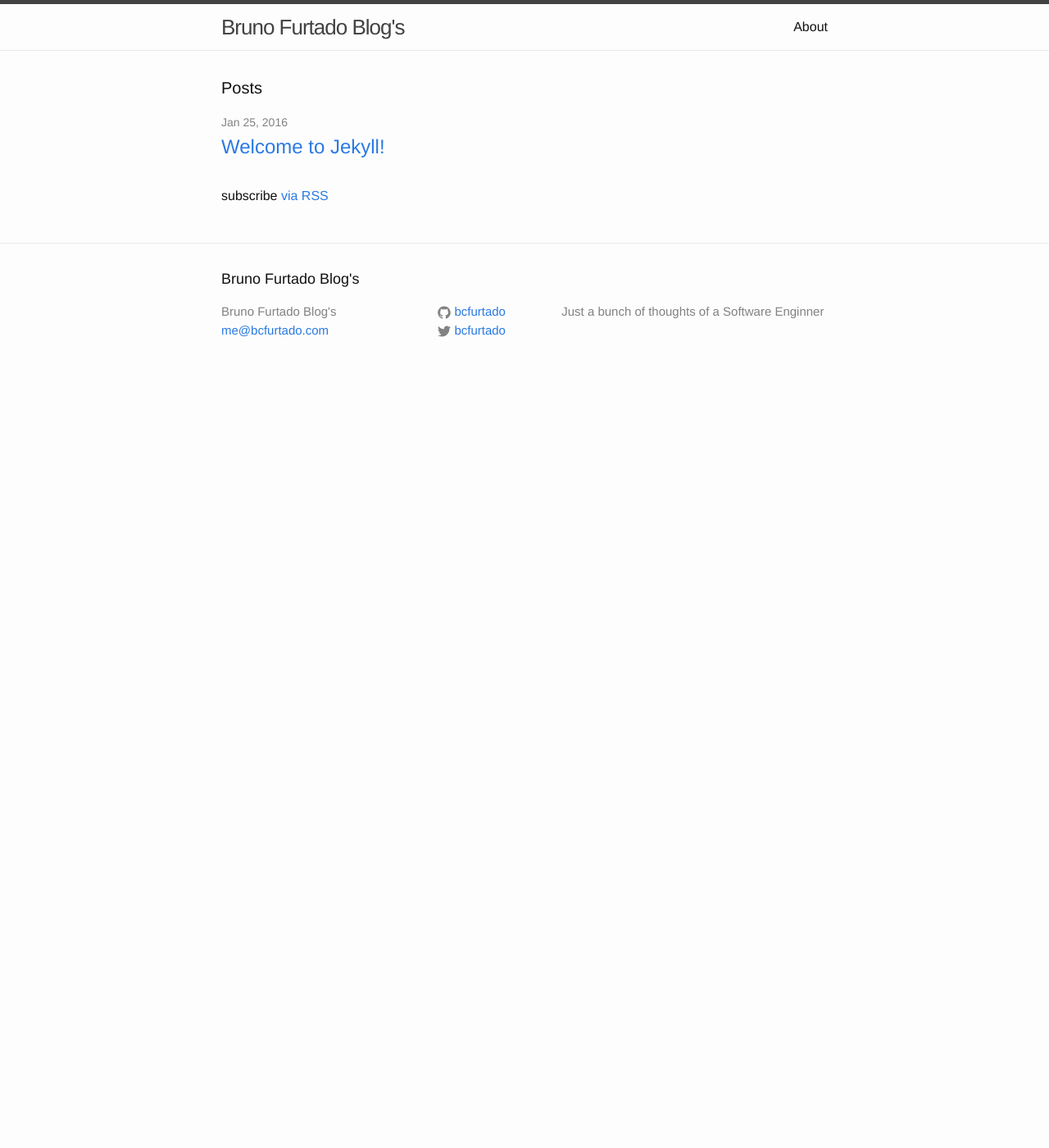
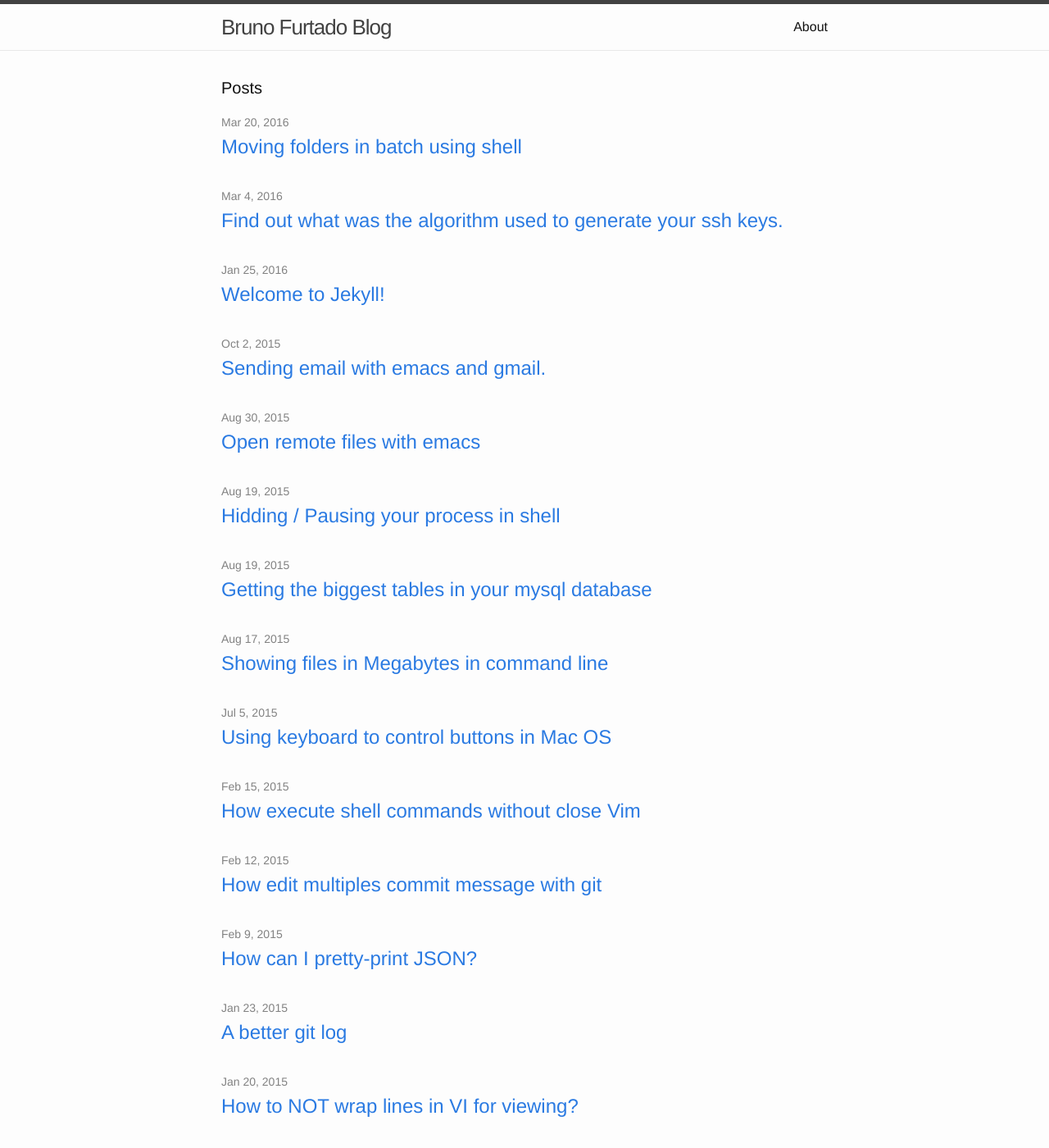
Before and after one commit to bcfurtado/bcfurtado.github.io, a Jekyll site: the page built from index.html, in a window 1280 px wide and 1400 px high. Shown: the whole window at 82% size. Built offline with Jekyll 4.4.1, drawn with Linux system fonts in a browser that asks for light colours; some of the changed text lies outside the part shown.

Commit message:
Add old blog posts

````diff
--- a/_config.yml
+++ b/_config.yml
@@ -6,7 +6,7 @@
 # 'jekyll serve'. If you change this file, please restart the server ≈∫process.
 
 # Site settings
-title: Bruno Furtado Blog's
+title: Bruno Furtado Blog
 email: me@bcfurtado.com
 description: > # this means to ignore newlines until "baseurl:"
   Just a bunch of thoughts of a Software Enginner
--- /dev/null
+++ b/_posts/2015-01-20-how-to-not-wrap-lines-in-vi-for-viewing.markdown
@@ -0,0 +1,9 @@
+---
+layout: post
+title:  "How to NOT wrap lines in VI for viewing?"
+date:   2015-01-20 00:00:00 -0200
+categories: everydayisanewday
+---
+Try `:set nowrap`, works for me in vim, and also works when vim is in vi-compatible mode.
+
+[http://forums.devshed.com/unix-help-35/wrap-lines-vi-viewing-50175.html](http://forums.devshed.com/unix-help-35/wrap-lines-vi-viewing-50175.html)
--- /dev/null
+++ b/_posts/2015-01-23-a-better-git-log.markdown
@@ -0,0 +1,21 @@
+---
+layout: post
+title:  "A better git log"
+date:   2015-01-23 00:00:00 -0200
+categories: everydayisanewday
+---
+A better git log.
+
+![A better git log.](/assets/images/2015-01-23-git-log.jpg)
+
+Add it to your git config file in `~/.gitconfig` in the `alias` section:
+
+```
+[alias]
+    lg = log --graph --pretty=format:'%Cred%h%Creset -%C(yellow)%d%Creset %s %Cgreen(%cr) %C(bold blue)<%an>%Creset' --abbrev-commit --date=relative
+    lg2 = log --graph --pretty=format:'%Cred%h%Creset -%C(yellow)%d%Creset %s %Cgreen(%cd) %C(bold blue)<%an>%Creset' --abbrev-commit --date=short
+```
+
+Then use on console: `git lg` or `git lg2` on your project.
+
+[https://coderwall.com/p/euwpig/a-better-git-log](https://coderwall.com/p/euwpig/a-better-git-log)
--- /dev/null
+++ b/_posts/2015-02-09-how-to-fix-gc-overhead-limit-exceeded-in-eclipse.markdown
@@ -0,0 +1,13 @@
+---
+layout: post
+title:  "How to fix GC overhead limit exceeded in Eclipse"
+date:   2015-01-10 00:00:00 -0200
+categories: everydayisanewday
+---
+IntelliJ is a amazing IDE, however not always we can use this IDE in our work environment. So, Eclipse is a default IDE in a lot of companies and we spend working with those tools.
+
+Some time I notice when I started working with Workspaces with a lot of project is Eclipse start to had a poor performance and constantly have some locks when it doesn’t just stop and throw a exception in your face. Something I never had using IntelliJ, for example.
+
+One error I usually was always receiving was GC overhead limit exceeded. This means the Eclipse was in need of more memory to execute your command than actually was available.
+
+Something what had worked for me was just increase the memory to Eclipse. The solution for this problem I found [here](https://docs.oseems.com/general/application/eclipse/fix-gc-overhead-limit-exceeded).
--- /dev/null
+++ b/_posts/2015-02-12-how-edit-multiples-commit-message-with-git.markdown
@@ -0,0 +1,17 @@
+---
+layout: post
+title:  "How edit multiples commit message with git"
+date:   2015-02-12 00:00:00 -0200
+categories: everydayisanewday
+---
+If you want to edit more than one commit message, run:
+
+```sh
+git rebase -i HEAD~commit_count
+```
+
+Replace `commit_count` with number of commits that you want to edit.
+
+This command launches your editor. Mark the first commit (the one that you want to change) as “edit” instead of “pick”, then save and exit your editor. Make the change you want to commit and then run
+
+[http://stackoverflow.com/a/7070976/1133742](http://stackoverflow.com/a/7070976/1133742)
--- /dev/null
+++ b/_posts/2015-02-15-how-execute-shell-commands-without-close-vim.markdown
@@ -0,0 +1,14 @@
+---
+layout: post
+title:  "How execute shell commands without close Vim"
+date:   2015-02-15 00:00:00 -0200
+categories: everydayisanewday
+---
+
+Every time I needed execute some command when I was using had to close the editor and open it again and I always thought: Should be a easy way to do this without close the the vim all the time.
+
+The answer is: the **Bang** `(!)` command!
+
+`:! git status`
+
+[http://www.linux.com/learn/tutorials/442419-vim-tips-working-with-external-commands](http://www.linux.com/learn/tutorials/442419-vim-tips-working-with-external-commands)
--- /dev/null
+++ b/_posts/2015-07-05-using-keyboard-to-control-buttons-in-mac-os.markdown
@@ -0,0 +1,23 @@
+---
+layout: post
+title:  "Using keyboard to control buttons in Mac OS"
+date:   2015-07-05 00:00:00 -0200
+categories: everydayisanewday
+---
+One of the most things I missed when I moved to Mac OS was the fact I didn’t know how select another button in a active dialog using my keyboard. In Windows and Linux / Gnome this feature is enable by default.
+
+I always thought this was not possible in Mac OS. Only recently I discovery you need need enable it in keyboard settings.
+
+To do it, just:
+
+1. System Preferences → Keyboard → Keyboard Shortcuts
+2. And select `All controls` checkbox under `Full Keyboard Access`
+
+![Keyboard Preferences](/assets/images/2015-07-05-keyboard-mac-os.png)
+
+Now you can use tab and space to use it.
+
+References:
+
+- [http://apple.stackexchange.com/questions/38015/how-can-i-switch-dialog-buttons-using-the-keyboard](http://apple.stackexchange.com/questions/38015/how-can-i-switch-dialog-buttons-using-the-keyboard)
+- [http://osxdaily.com/2010/02/26/use-the-tab-key-to-switch-between-dialog-buttons-in-mac-os-x/](http://osxdaily.com/2010/02/26/use-the-tab-key-to-switch-between-dialog-buttons-in-mac-os-x/)
--- /dev/null
+++ b/_posts/2015-08-17-showing-files-in-megabytes-in-command-line.markdown
@@ -0,0 +1,13 @@
+---
+layout: post
+title:  "Showing files in Megabytes in command line"
+date:   2015-08-17 00:00:00 -0200
+categories: everydayisanewday
+---
+This is something I always forget.
+
+In order to show the size of files in MB in linux I need use ls in this way:
+
+`ls -l –block-size=M`
+
+[http://unix.stackexchange.com/questions/64148/how-do-i-make-ls-show-file-sizes-in-megabytes](http://unix.stackexchange.com/questions/64148/how-do-i-make-ls-show-file-sizes-in-megabytes)
--- /dev/null
+++ b/_posts/2015-08-19-getting-the-biggest-tables-in-your-mysql-database.markdown
@@ -0,0 +1,9 @@
+---
+layout: post
+title:  "Getting the biggest tables in your mysql database"
+date:   2015-08-19 00:00:00 -0200
+categories: everydayisanewday
+---
+How you get your biggest tables in mysql?
+
+[https://www.percona.com/blog/2008/02/04/finding-out-largest-tables-on-mysql-server/](https://www.percona.com/blog/2008/02/04/finding-out-largest-tables-on-mysql-server/)
--- /dev/null
+++ b/_posts/2015-08-30-hidding-pausing-your-process-in-shell.markdown
@@ -0,0 +1,11 @@
+---
+layout: post
+title:  "Hidding / Pausing your process in shell"
+date:   2015-08-19 00:00:00 -0200
+categories: everydayisanewday
+---
+This is some interesting thing to know. I already had read about it sometimes, but how I not used to use this command I always forget.
+
+Imagine you had opened your shell command. You are editing a file in a remote server behind a ssh connection. You are using the VI as text editor. You had started to edit him, but now you need come back to home directory of your remote machine, but you don’t want lost your changes, don’t wanna save him and don’t want open another remote connection. What do you do?
+
+You just need press `Ctrl + Z` and your process will go to background and when you finished to come back just type `bg`.
--- /dev/null
+++ b/_posts/2015-10-02-open-remote-files-with-emacs.markdown
@@ -0,0 +1,23 @@
+---
+layout: post
+title:  "Open remote files with emacs"
+date:   2015-08-30 00:00:00 -0200
+categories: everydayisanewday emacs
+---
+Tired to always need learn news IDE’s/text editors and yours shortcuts of severals vendors and have to change between than every time I had change between languages, I opted to start learn emacs.
+
+Emacs is a console text editor. Looks like old fashion and a hipster thing, but I’m enjoying.
+Emacs have some nice features and greats plugins ([Magit](http://magit.vc) I’m talking about you! <3).
+
+One of the features I had discovered today was the possibility of access remotes files with my emacs configurations.
+
+To do that, just type:
+
+```
+C-x C-f /ssh:user@machine.com:/home/user
+```
+
+You can see nice emacs tricks access on [http://emacsroks.com](http://emacsroks.com). EP 13 is a good one!
+
+Source:
+[http://www.gnu.org/software/emacs/manual/html_node/emacs/Remote-Files.html](http://www.gnu.org/software/emacs/manual/html_node/emacs/Remote-Files.html)
--- /dev/null
+++ b/_posts/2015-10-02-sending-email-with-emacs-and-gmail.markdown
@@ -0,0 +1,47 @@
+---
+layout: post
+title:  "Sending email with emacs and gmail."
+date:   2015-10-02 00:00:00 -0200
+categories: everydayisanewday emacs
+---
+How can I send a email with emacs using google smtp servers?
+
+Emacs has an email client. To use it you just need type:
+
+`C-x m`
+
+But before that, you need configure the smtp server and authentication files.
+Open your emacs configuration file: ~/.emacs and insert the following lines bellow to use gmail for example:
+
+
+```lisp
+(setq smtpmail-stream-type ‘ssl)
+(setq smtpmail-smtp-server “smtp.gmail.com”)
+(setq smtpmail-smtp-service 465)
+```
+
+Create a new file called: `~/.authinfo` and:
+
+```
+machine smtp.gmail.com login email@gmail.com password your_password port 465
+```
+
+After `C-x` m you can write your email as usual and at end, just type: `C-c C-c` and your email will be sent. :)
+
+## Notes:
+
+- If you are having some issue to send emails with gmail stmp server, try enable this feature in your gmail account:
+[https://www.google.com/settings/u/0/security/lesssecureapps](https://www.google.com/settings/u/0/security/lesssecureapps)
+
+- If you has 2 step verification login enabled, you will need create a specific password for this app.
+
+- Keep passwords in text-plain files is insecure, but looks like you can encrypt the `.authinfo` file with your gpg key without problems.[http://emacswiki.org/emacs/GnusAuthinfo](http://emacswiki.org/emacs/GnusAuthinfo)
+
+- This configuration was used with Emacs 24 and OS X Yosemite: 10.10.5
+
+- Before I come with this configuration, I had tried others and I had installed the gnutls library via brew. I don’t think you will need, but I any case you can try install.
+
+Sources:
+
+- [http://www.emacswiki.org/emacs/GnusGmail#toc10](http://www.emacswiki.org/emacs/GnusGmail#toc10)
+- [http://superuser.com/a/476716](http://superuser.com/a/476716)
--- /dev/null
+++ b/_posts/2016-03-04-find-out-what-was-the-algorithm-used-to-generate-your-ssh-keys.markdown
@@ -0,0 +1,22 @@
+---
+layout: post
+title:  "Find out what was the algorithm used to generate your ssh keys."
+date:   2016-03-04 00:00:00 -0200
+categories: everydayisanewday
+---
+Find out what was the algorithm used to generate your ssh keys.
+
+I create my ssh keys at some long time ago I do not even remember with was the algorithm and the encryption level I used to generate them.
+
+Lucky you can type this for find it out:
+
+```sh
+[palvarez@oizon ~]$ ssh-keygen -l -f ~/.ssh/id_rsa.pub 2048 2e:8c:fd:aa:9f:95:86:9e:b0:d2:a6:1a:7e:d3:3e:74 .ssh/id_rsa.pub (RSA)
+```
+
+
+Explanation:
+ -l          Show the fingerprint of the key file.
+ -f filename Filename of the key file.
+
+Source: [http://superuser.com/a/139311](http://superuser.com/a/139311)
--- /dev/null
+++ b/_posts/2016-03-30-moving-folders-in-batch-using-shell.markdown
@@ -0,0 +1,12 @@
+---
+layout: post
+title:  "Moving folders in batch using shell"
+date:   2016-03-20 00:00:00 -0200
+categories: everydayisanewday
+---
+It's more like a mental note.
+
+
+```
+tree -L 1 | grep something | awk ’{print $2}’ | xargs -n 1 -I {} mv {} newfolder/
+```
````
Also changed, not shown: _posts/2015-02-09-how-can-i-pretty-print-json.markdown (added, +11 -0 lines), assets/images/2015-01-23-git-log.jpg (added), assets/images/2015-07-05-keyboard-mac-os.png (added).
